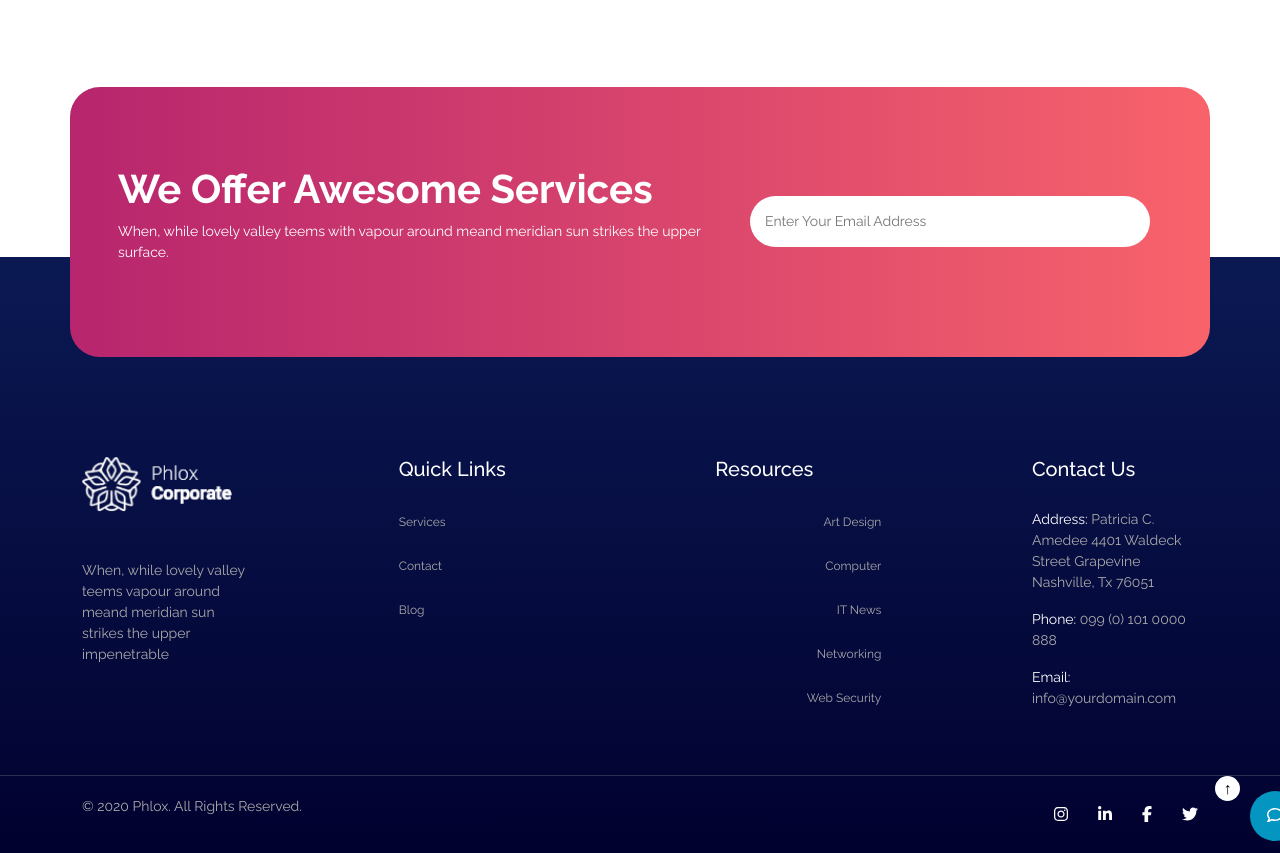
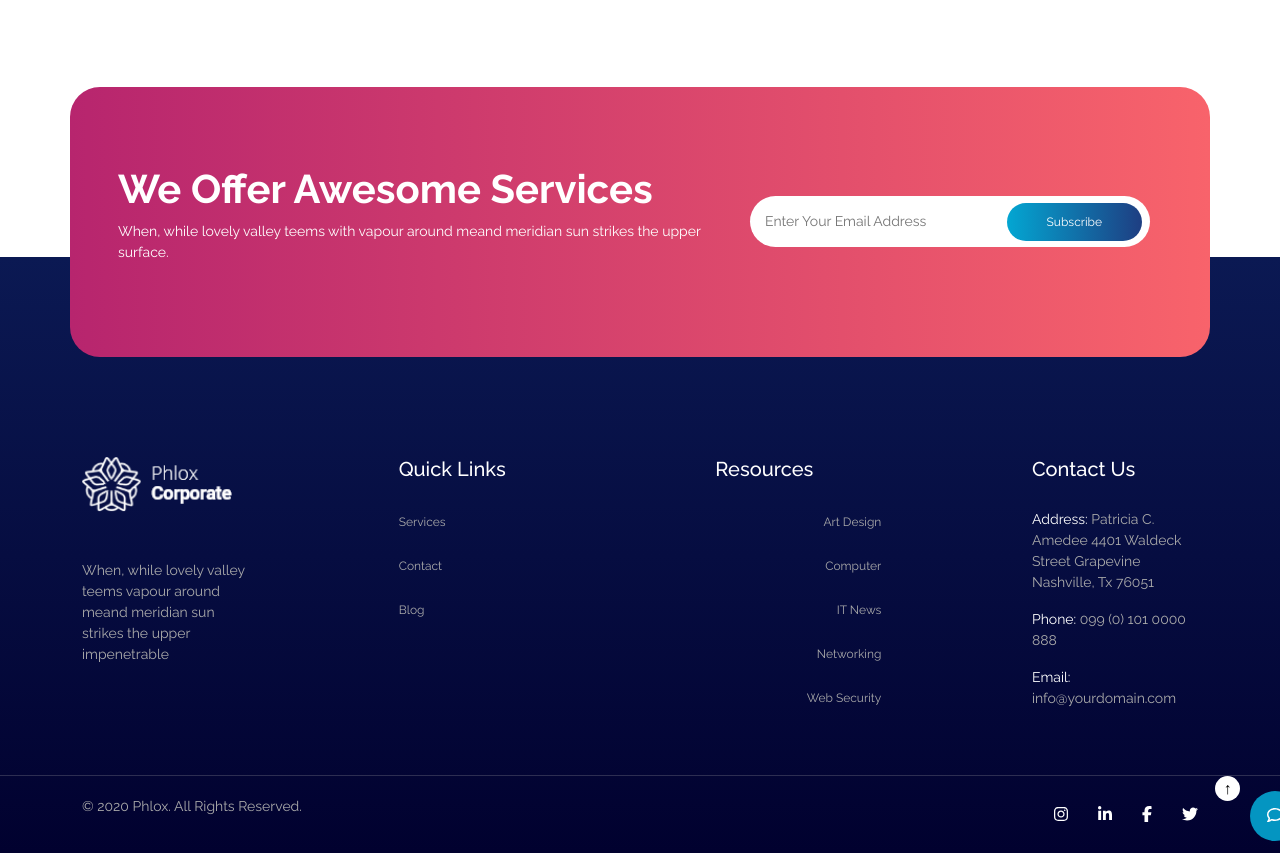
Before and after one commit to Evanflow89/proj-html-vuejs, a Vue app: page / in a window 1280 px wide. Shown: the part 5820-6673 px from the top of the page. Built offline with nearby package versions, Linux system fonts and the light colour scheme.

Commit message:
Finish Contents

```diff
--- a/src/components/sections/SubscribeSection.vue
+++ b/src/components/sections/SubscribeSection.vue
@@ -11,6 +11,7 @@
         </div>
         <div class="col-5 d-flex">
           <input type="email" placeholder="Enter Your Email Address" />
+          <button class="gradient-button-1">Subscribe</button>
         </div>
       </div>
     </div>
@@ -46,6 +47,7 @@ export default {
   .col-5 {
     align-items: center;
     justify-content: flex-end;
+    position: relative;
     input {
       width: 25rem;
       border-radius: 30px;
@@ -53,6 +55,11 @@ export default {
       padding: 15px;
       font-size: 0.875rem;
     }
+    button {
+      position: absolute;
+      right: 20px;
+      padding: 10px 40px;
+    }
   }
 }
 </style>
```
